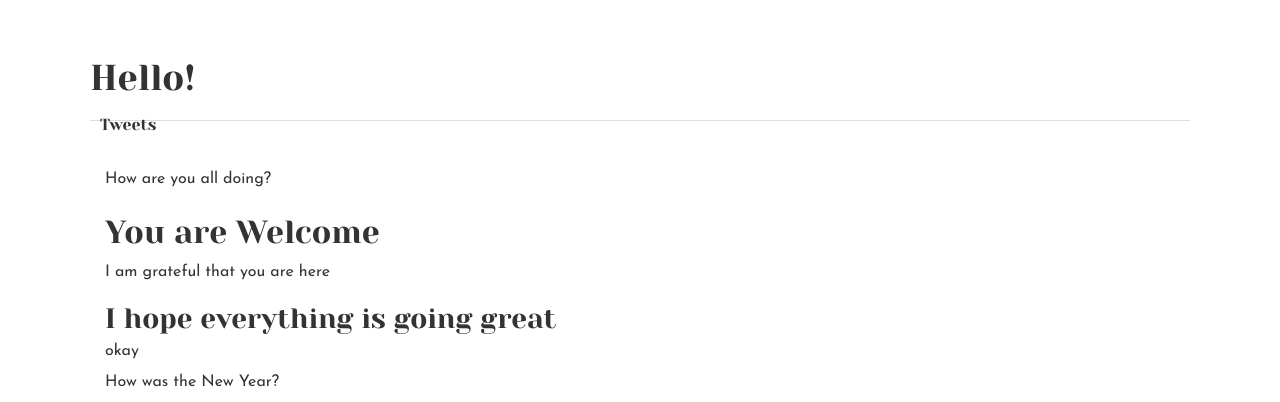
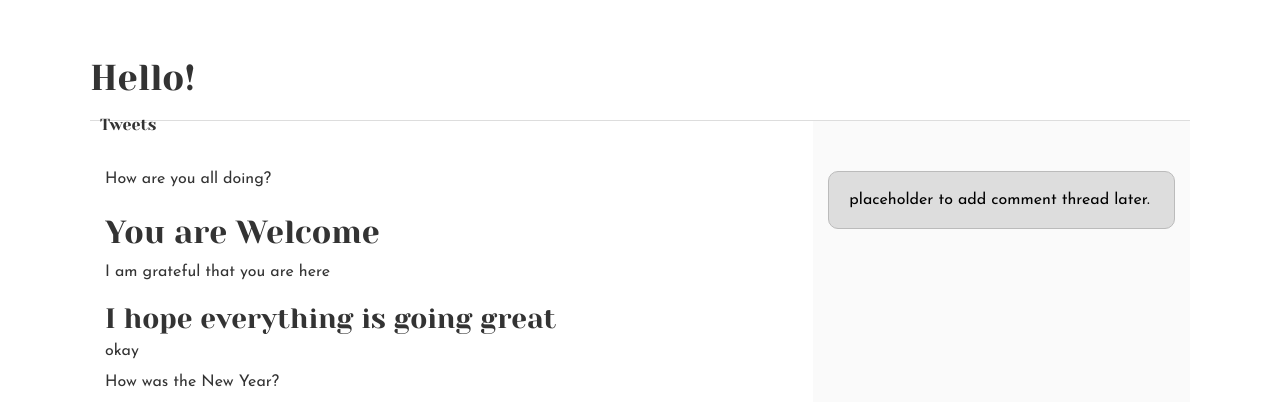
Before and after one commit to YosephSagawa/My_First_Portfolio, a plain HTML site: page css_basic/index.html in a window 1280 px wide. Shown: the top 402 px of the page. Drawn offline with Linux system fonts and the light colour scheme; grey boxes are pictures that could not be loaded.

Commit message:
Added the styles file and modified the other files

```diff
--- a/css_basic/index.html
+++ b/css_basic/index.html
@@ -4,7 +4,7 @@
     <meta charset="UTF-8">
     <meta name="viewport" content="width=device-width, initial-scale=1.0">
     <title>Home Page</title>
-    <link rel="stylesheet" href="style.css">
+    <link rel="stylesheet" href="styles.css">
     <link rel="stylesheet" href="base.css">
 </head>
 <body>
--- /dev/null
+++ b/css_basic/styles.css
@@ -0,0 +1,18 @@
+body{
+    display: flex;
+    flex-direction:column;
+
+}
+main{
+    display: flex;
+    flex-direction: row;
+    flex:auto;
+}
+article{
+    flex:2;
+    overflow-y: auto;
+}
+aside{
+    flex:1;
+    overflow-y: auto;
+}
```
Also changed, not shown: css_basic/tweets.html (+1 -1 lines), css_basic/syle.css (deleted).
